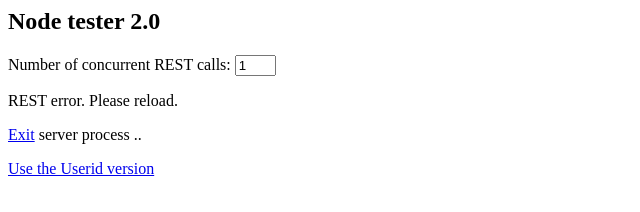
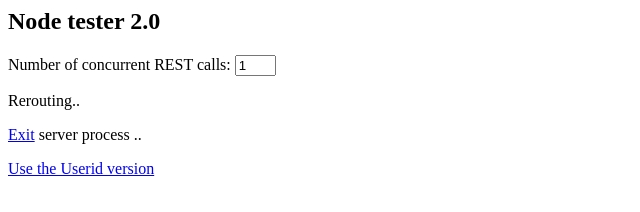
Before and after one commit to mikarinneoracle/dockernode-app, a website: page index.html in a window 1280 px wide. Shown: the whole page, without its empty margins (0-640 px from the left). Drawn offline with nearby package versions, Linux system fonts and the light colour scheme; no server answers.

Commit message:
rerouting in case of HTTP error

```diff
--- a/index.html
+++ b/index.html
@@ -39,7 +39,9 @@ Number of concurrent REST calls: <input type='text' id='count' value='1' size='2
             doEndlessly();
           }
         }).fail(function() {
-          $('#result').html('REST error. Please reload.');
+          //$('#result').html('REST error. Please reload.');
+          $('#result').html('Rerouting..');
+          doEndlessly();
         })
       }
     }, 200);
```
